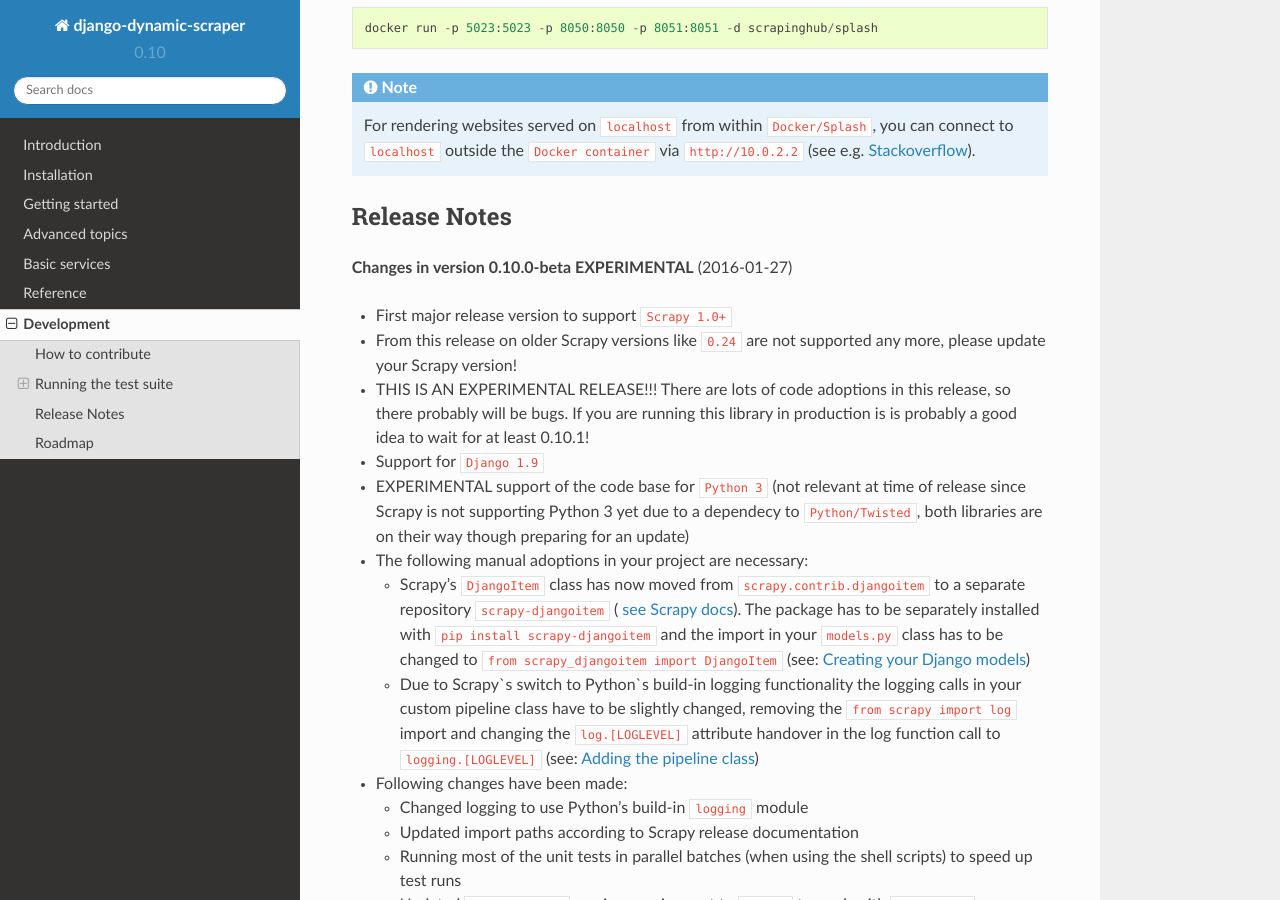
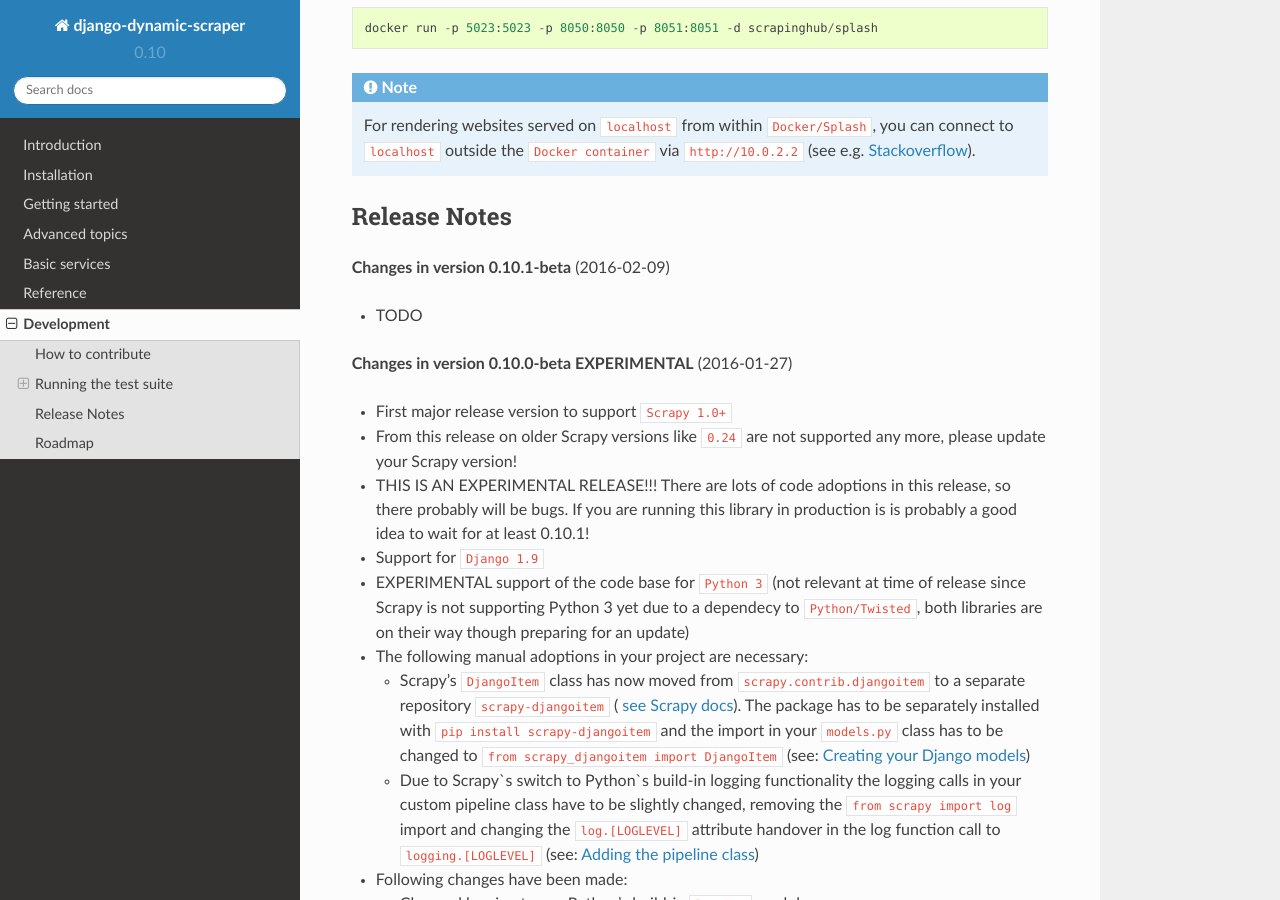
Before and after one commit to dev02019/django-dynamic-scraper, a Sphinx documentation site: the page built from docs/development.rst, in a window 1280 px wide and 900 px high, scrolled down 2148 px. Built offline with Sphinx 7.4.7 and the Read the Docs theme 2.0.0, drawn with Linux system fonts in a browser that asks for light colours.

Commit message:
Release preparations

```diff
--- a/docs/development.rst
+++ b/docs/development.rst
@@ -93,6 +93,10 @@ Docker container can be run with::
 
 Release Notes
 =============
+**Changes in version 0.10.1-beta** (2016-02-09)
+
+* TODO
+
 **Changes in version 0.10.0-beta EXPERIMENTAL** (2016-01-27)
 
 * First major release version to support ``Scrapy 1.0+``
--- a/setup.py
+++ b/setup.py
@@ -4,7 +4,7 @@ import os
 
 setup(
     name='django-dynamic-scraper',
-    version='0.10.0',
+    version='0.10.1',
     description='Creating Scrapy scrapers via the Django admin interface',
     author='Holger Drewes',
     author_email='Holger.Drewes@gmail.com',
```
